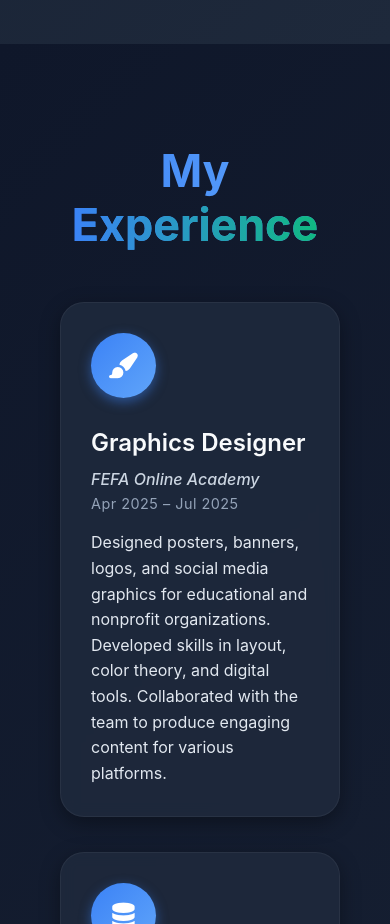
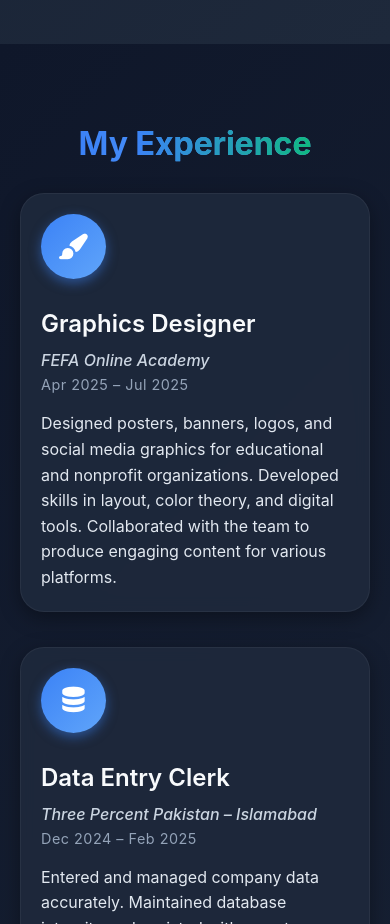
Before and after one commit to hananehmojadadi/my-portfolio-, a React (Create React App) app: page / in a window 390 px wide. Shown: the part 5700-6624 px from the top of the page. Built offline with nearby package versions, Linux system fonts and the light colour scheme.

Commit message:
responsive experience part on phone

```diff
--- a/package.json
+++ b/package.json
@@ -2,7 +2,7 @@
   "name": "my-portfolio-2",
   "version": "0.1.0",
   "private": true,
-   "homepage": "https://hananehmojadadi.github.io/My_Portfolio",
+  "homepage": "https://Jamiullahmadi.github.io/my-portfolio-",
   "dependencies": {
     "@fortawesome/fontawesome-free": "^7.0.0",
     "@testing-library/dom": "^10.4.1",
--- a/src/components/Experience.css
+++ b/src/components/Experience.css
@@ -3,8 +3,13 @@
     background: linear-gradient(135deg, #0f172a, #1e293b);
     color: white;
     text-align: center;
+    display: flex;
+    flex-direction: column;
+    align-items: center;
+
+    justify-content: center;
+
 }
-
 
 .experience h2 {
     font-size: 2.8rem;
@@ -14,6 +19,7 @@
     -webkit-background-clip: text;
     -webkit-text-fill-color: transparent;
 }
+
 .experience h2 span {
     background: linear-gradient(90deg, #3b82f6, #10b981);
     -webkit-background-clip: text;
@@ -24,6 +30,7 @@
     display: grid;
     grid-template-columns: repeat(auto-fit, minmax(280px, 1fr));
     gap: 35px;
+    justify-items: center;
 }
 
 .exp-card {
@@ -95,3 +102,19 @@
 .exp-card:hover .exp-desc {
     color: #f1f5f9;
 }
+
+
+@media (max-width: 768px) {
+    .experience {
+        padding: 80px 20px;
+    }
+
+    .experience h2 {
+        font-size: 2rem;
+        margin-bottom: 30px;
+    }
+
+    .exp-card {
+        padding: 20px;
+    }
+}
```
